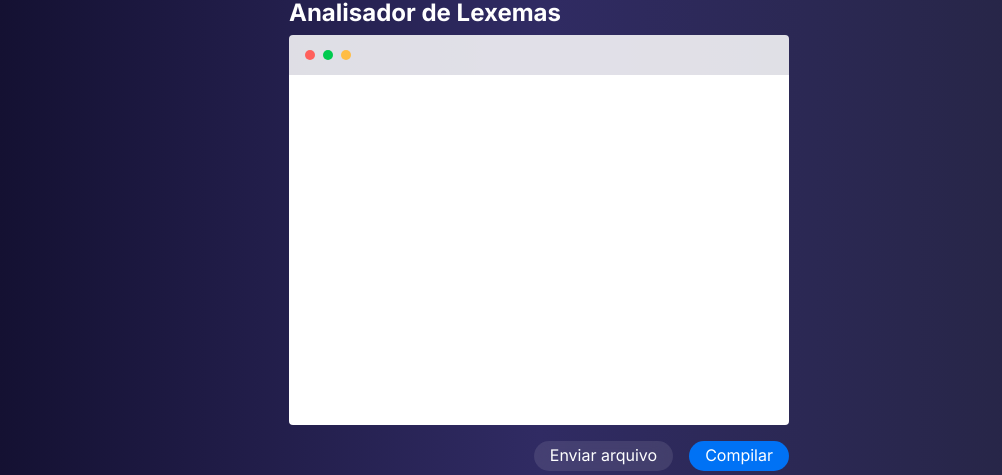
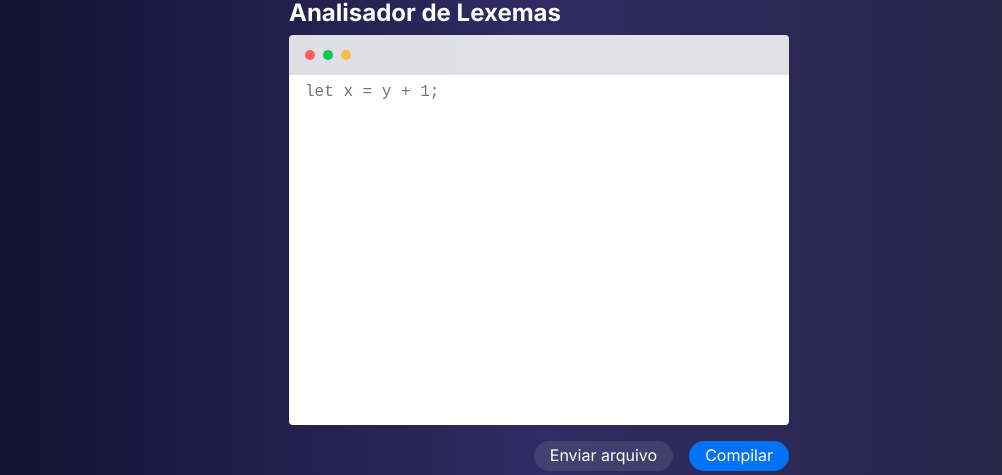
Before and after one commit to hugolima03/compiladores-ufrr, a Next.js app: page /trabalhos/analisadorLexemas in a window 1280 px wide. Shown: the part 166-641 px from the top of the page, without its empty margins (101-1103 px from the left). Built offline with nearby package versions, Linux system fonts and the light colour scheme; a web font is replaced by a local one.

Commit message:
Adding placeholder to Trabalho2

```diff
--- a/src/templates/Trabalho2/index.tsx
+++ b/src/templates/Trabalho2/index.tsx
@@ -35,7 +35,7 @@ const Trabalho2Template = () => {
 
   return (
     <S.Container>
-      <CodeEditor title="Analisador de Lexemas" onSubmit={onSubmit} />
+      <CodeEditor title="Analisador de Lexemas" onSubmit={onSubmit} placeholder="let x = y + 1;"/>
 
       {!!lexemes?.length && (
         <Table>
```
